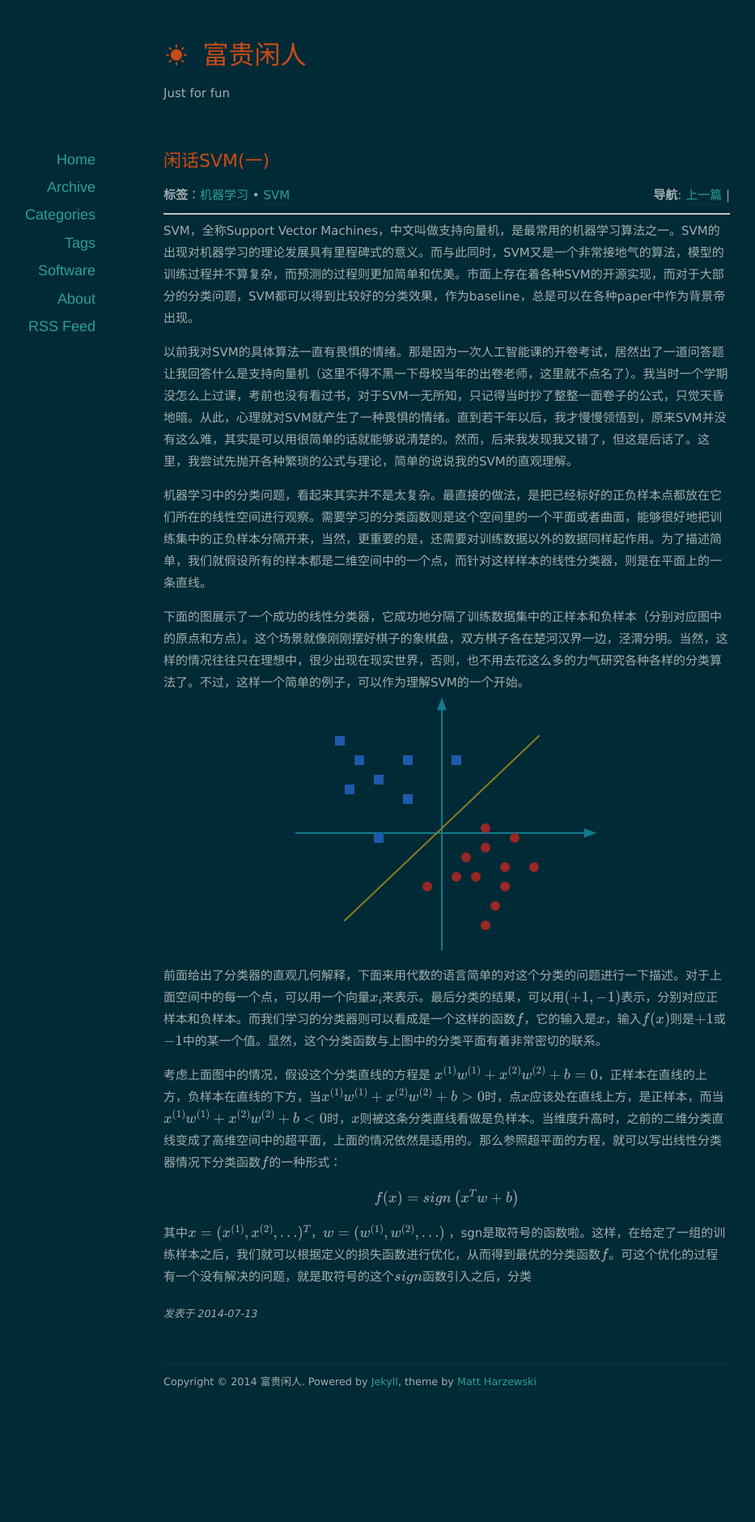
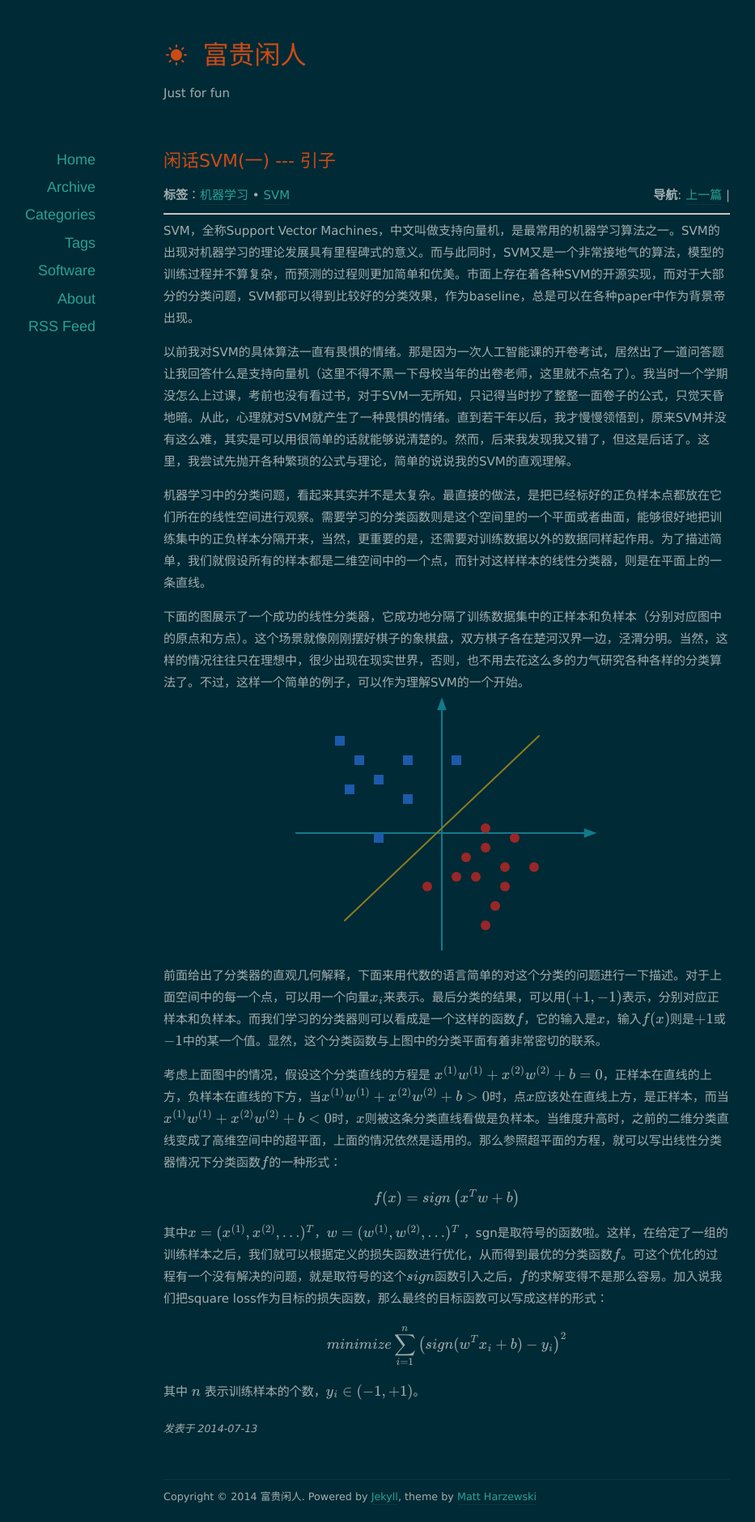
Before and after one commit to orangeprince/orangeprince.github.io, a Jekyll site: the page built from _posts/2014-07-13-svm_part1.md, in a window 1280 px wide. Shown: the whole page at 81% size, without its empty margins (88-1021 px from the left). Built offline with Jekyll 4.4.1, drawn with Linux system fonts in a browser that asks for light colours; nearby versions of some CDN libraries; formulas are drawn with MathJax 3; comment, search, counter and statistics services are not loaded; before the commit the page ends 1739 px from its top, so only the background shows below that.

Commit message:
modified:   _posts/2014-07-13-svm_part1.md

```diff
--- a/_posts/2014-07-13-svm_part1.md
+++ b/_posts/2014-07-13-svm_part1.md
@@ -1,6 +1,6 @@
 ---
 layout: post
-title: "闲话SVM(一)"
+title: "闲话SVM(一) --- 引子"
 category: "技术"
 tags: [机器学习,SVM]
 ---
@@ -26,4 +26,12 @@ f(x) = sign\left(x^Tw + b\right)
 \end{aligned}
 $$
 
-其中$$x = (x^{(1)}, x^{(2)}, \ldots) ^T $$，$$w = (w^{(1)}, w^{(2)}, \ldots)  $$ ，sgn是取符号的函数啦。这样，在给定了一组的训练样本之后，我们就可以根据定义的损失函数进行优化，从而得到最优的分类函数$$f$$。可这个优化的过程有一个没有解决的问题，就是取符号的这个$$sign$$函数引入之后，分类
+其中$$x = (x^{(1)}, x^{(2)}, \ldots) ^T $$，$$w = (w^{(1)}, w^{(2)}, \ldots) ^T$$ ，sgn是取符号的函数啦。这样，在给定了一组的训练样本之后，我们就可以根据定义的损失函数进行优化，从而得到最优的分类函数$$f$$。可这个优化的过程有一个没有解决的问题，就是取符号的这个$$sign$$函数引入之后，$$f$$的求解变得不是那么容易。加入说我们把square loss作为目标的损失函数，那么最终的目标函数可以写成这样的形式：
+
+$$
+\begin{aligned}
+minimize \sum_{i=1}^n \left(sign(w^Tx_i+ b ) - y_i \right)^2
+\end{aligned}
+$$
+
+其中 $$n$$ 表示训练样本的个数，$$y_i \in (-1, +1)$$。
```
